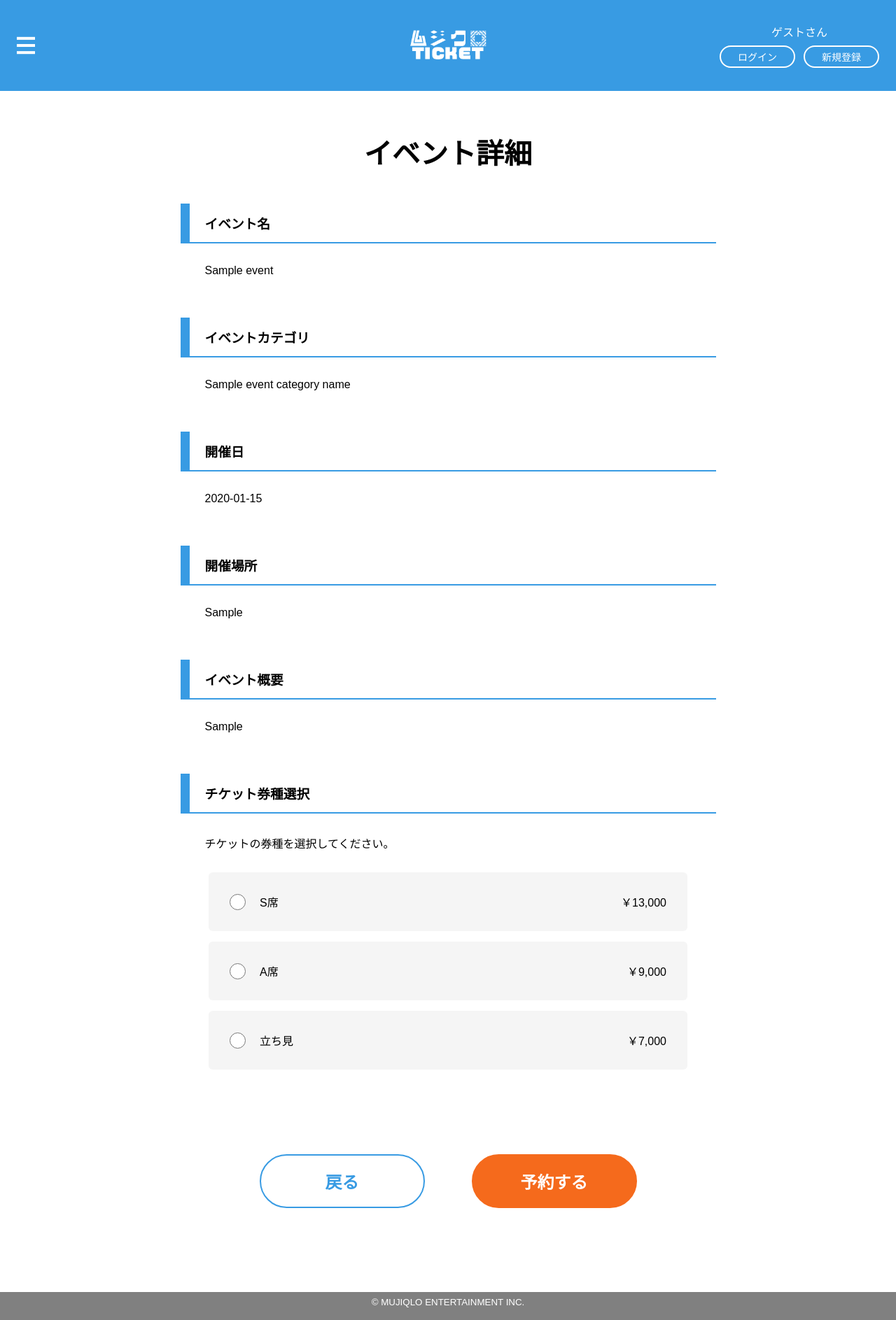
After one commit to Kinoue-mynavi/team-false-dev-practice, a Flask app: template flask_app/templates/customer/event/detail.html in a window 1280 px wide. The commit adds this page. Shown: the whole page at 70% size. Run offline with Flask 3, Linux system fonts and the light colour scheme; tables that the repository leaves empty hold one stand-in row (values such as "Sample post"); the template is opened without the code that fills it: values that come from a table or form of the project are taken from there, most other values are stand-ins (such as "Sample title", 1, 10 or a date in 2020).

Commit message:
feat: イベント詳細表示を追加

```diff
--- /dev/null
+++ b/flask_app/static/css/customer/customer_event.css
@@ -0,0 +1,118 @@
+@charset "UTF-8";
+
+.section {
+    max-width: 765px;
+    margin-inline: auto;
+    padding-top: 58px;
+    padding-bottom: 120px;
+}
+
+.section_title {
+    font-size: 40px;
+    text-align: center;
+    margin-bottom: 45px;
+}
+
+.section_container {
+    display: flex;
+    flex-direction: column;
+    gap: 58px;
+}
+
+.section_item {
+    width: 100%;
+    display: flex;
+    flex-direction: column;
+    gap: 30px;
+}
+
+.section_item_label {
+    padding-left: 22px;
+    padding-block: 14px;
+    border-left: solid 13px #389BE3;
+    border-bottom: solid 2px #389BE3;
+}
+
+.section_item_content {
+    padding-left: 35px;
+}
+
+.event_reservation_form {
+    width: 684px;
+    margin-inline: auto;
+    display: flex;
+    flex-direction: column;
+    align-items: center;
+}
+
+.event_reservation_form_container {
+    width: 100%;
+    display: flex;
+    flex-direction: column;
+    gap: 15px;
+}
+
+.event_reservation_form_item {
+    display: flex;
+    justify-content: space-between;
+    border-radius: 6px;
+    background-color: #F5F5F5;
+    cursor: pointer;
+    width: 100%;
+    padding: 30px;
+}
+
+.event_reservation_form_item:hover {
+    opacity: 0.4;
+    transition: .3s;
+}
+
+.event_reservation_radio_input_container {
+    display: flex;
+    align-items: center;
+    gap: 20px;
+}
+
+.event_reservation_radio_input {
+    accent-color: #F56A1C;
+    inline-size: 23px;
+    block-size: 23px;
+}
+
+.event_reservation_buttons_container {
+    display: flex;
+    gap: 67px;
+    justify-content: center;
+    margin-top: 91px;
+}
+
+/* HACK: 共通化できそう */
+
+.section_button {
+    width: 236px;
+    height: 77px;
+    display: flex;
+    justify-content: center;
+    align-items: center;
+    font-size: 24px;
+    font-weight: bold;
+    border-radius: 118px;
+    background-color: transparent;
+    cursor: pointer;
+}
+
+.section_button:hover {
+    opacity: 0.5;
+    transition: .5s;
+}
+
+.back_button {
+    border: solid 2px #389BE3;
+    color: #389BE3;
+}
+
+.submit_button {
+    background-color: #F56A1C;
+    border: solid 2px #F56A1C;
+    color: #ffffff;
+}
--- a/flask_app/static/css/customer/layout.css
+++ b/flask_app/static/css/customer/layout.css
@@ -127,8 +127,6 @@ main h2 {
 footer {
 	height: 40px;
 	width: 100%;
-	position: fixed;
-	bottom: 0; /* 要素を画面の下端に固定する */
 	background-color: gray;
 }
 
--- a/flask_app/templates/customer/customer_top.html
+++ b/flask_app/templates/customer/customer_top.html
@@ -12,8 +12,7 @@
     <div id="output_list_table">
       <div id="button_area">
         ここにイベント名
-        <input type="button" class="event_detail_button" value="詳細"
-          onclick="location.href=`{{url_for('event_reserv_confirm')}}`">
+        <input type="button" class="event_detail_button" value="詳細">
       </div>
     </div>
   </div>
--- /dev/null
+++ b/flask_app/templates/customer/event/detail.html
@@ -0,0 +1,74 @@
+{% extends "layout_customer.html" %}
+
+{% block body %}
+
+<section class="section">
+    <h2 class="section_title">イベント詳細</h2>
+    <div class="section_container">
+        <div class="section_item">
+            <h3 class="section_item_label">イベント名</h3>
+            <p class="section_item_content">{{ event.event_name }}</p>
+        </div>
+
+        <div class="section_item">
+            <h3 class="section_item_label">イベントカテゴリ</h3>
+            <p class="section_item_content">{{ event_category_name }}</p>
+        </div>
+
+        <div class="section_item">
+            <h3 class="section_item_label">開催日</h3>
+            <p class="section_item_content">{{ event.event_date }}</p>
+        </div>
+
+        <div class="section_item">
+            <h3 class="section_item_label">開催場所</h3>
+            <p class="section_item_content">{{ event.event_place }}</p>
+        </div>
+
+        <div class="section_item">
+            <h3 class="section_item_label">イベント概要</h3>
+            <p class="section_item_content">
+                {{ event.event_overview }}
+            </p>
+        </div>
+
+        <div class="section_item">
+            <h3 class="section_item_label">チケット券種選択</h3>
+            <p class="section_item_content">
+                チケットの券種を選択してください。
+            </p>
+
+            <form class="event_reservation_form">
+                <div class="event_reservation_form_container">
+                    <label class="event_reservation_form_item">
+                        <div class="event_reservation_radio_input_container">
+                            <input type="radio" name="seat_id" class="event_reservation_radio_input">
+                            S席
+                        </div>
+                        <span>￥13,000</span>
+                    </label>
+                    <label class="event_reservation_form_item">
+                        <div class="event_reservation_radio_input_container">
+                            <input type="radio" name="seat_id" class="event_reservation_radio_input">
+                            A席
+                        </div>
+                        <span>￥9,000</span>
+                    </label>
+                    <label class="event_reservation_form_item">
+                        <div class="event_reservation_radio_input_container">
+                            <input type="radio" name="seat_id" class="event_reservation_radio_input">
+                            立ち見
+                        </div>
+                        <span>￥7,000</span>
+                    </label>
+                </div>
+            </form>
+            <div class="event_reservation_buttons_container">
+                <button class="section_button back_button" type="submit" onclick="location.href=`{{ url_for('customer_top') }}`">戻る</button>
+                <button class="section_button submit_button">予約する</button>
+            </div>
+        </div>
+    </div>
+</section>
+
+{% endblock %}
--- a/flask_app/templates/layout_customer.html
+++ b/flask_app/templates/layout_customer.html
@@ -6,6 +6,7 @@
 
     <link rel="stylesheet" href="/static/css/customer/base.css">
     <link rel="stylesheet" href="/static/css/customer/layout.css">
+    <link rel="stylesheet" href="/static/css/customer/customer_event.css">
 </head>
 <body>
 	<header>
--- a/server.py
+++ b/server.py
@@ -12,6 +12,8 @@ import flask_app.views.staff.staff_event
 import flask_app.views.customer.customer_top
 import flask_app.views.customer.customer_mypage
 import flask_app.views.customer.customer_auth
+import flask_app.views.customer.customer_event
+
 app.secret_key = 'hoge'
 
 if __name__ == '__main__':
```
Also changed, not shown: flask_app/views/customer/customer_event.py (added, +10 -0 lines), flask_app/views/customer/customer_top.py (+0 -8 lines).
